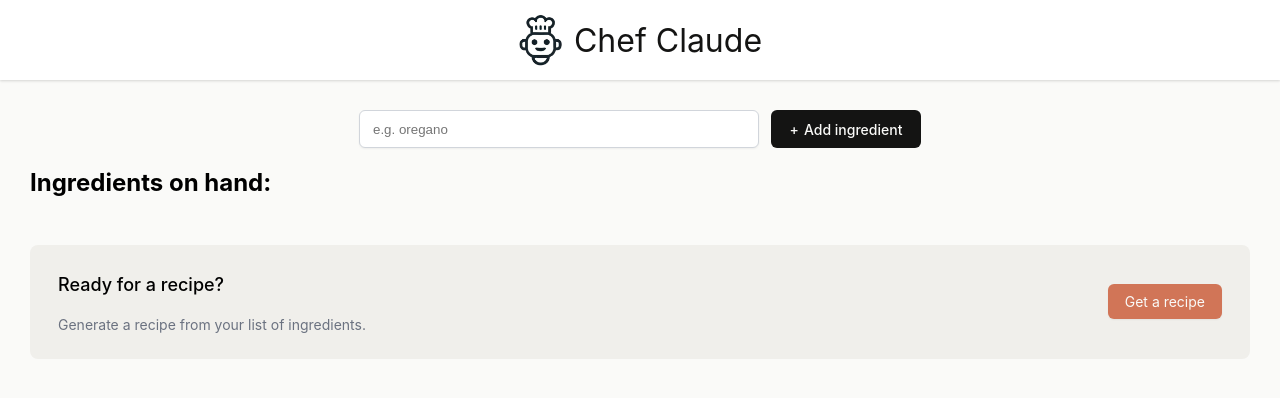
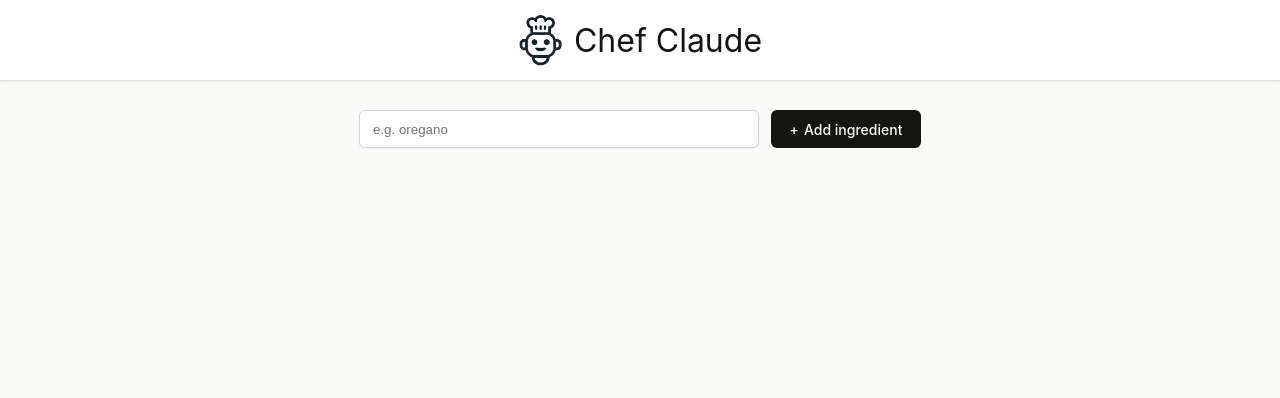
Before and after one commit to laporejero/chef-claude, a React (Vite) app: page / in a window 1280 px wide. Shown: the top 398 px of the page. Built offline with nearby package versions, Linux system fonts and the light colour scheme.

Commit message:
Update MainContent.jsx
added conditional rendering for the section

```diff
--- a/src/components/MainContent.jsx
+++ b/src/components/MainContent.jsx
@@ -26,6 +26,10 @@ export default function Main() {
                     />
                 <button>Add ingredient</button>
             </form>
+
+            {
+                // if the ingredients array length is greater than 0 then display the section
+                ingredients.length > 0 &&
                 <section>
                     <h2>Ingredients on hand:</h2>
                     <ul className="ingredients-list" aria-live="polite">{ingredientsListItems}</ul>
@@ -37,6 +41,8 @@ export default function Main() {
                         <button>Get a recipe</button>
                     </div>
                 </section>
+            }
+
         </main>
     )
 }
```
Lines whose indentation alone changed are shown as unchanged.
